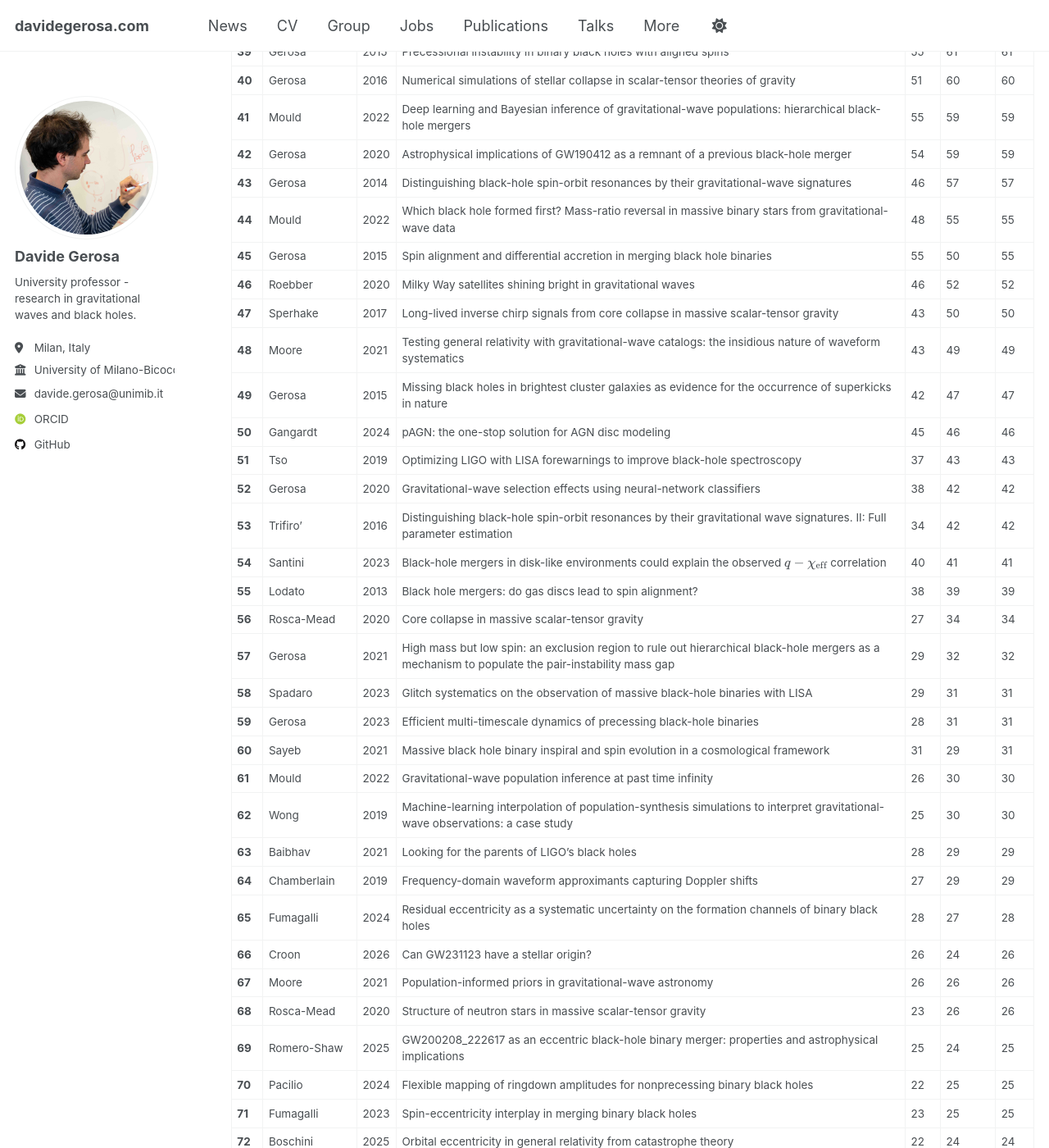
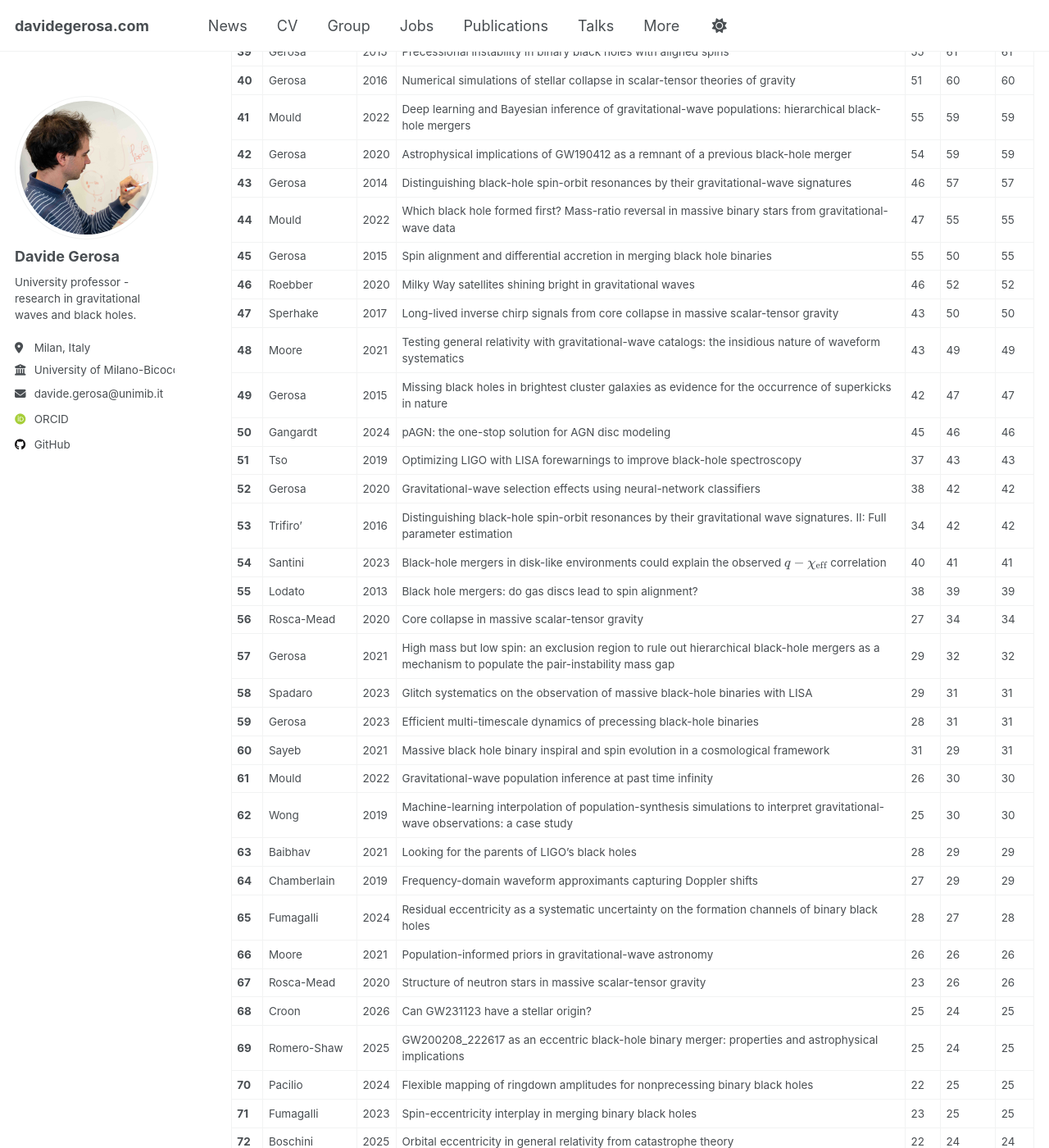
Before and after one commit to dgerosa/website, a Jekyll site: the page built from _pages/citations.md, in a window 1280 px wide and 1400 px high, scrolled down 2047 px. Shown: the whole window at 82% size. Built offline with Jekyll 4.4.1, drawn with Linux system fonts in a browser that asks for light colours; some web fonts are replaced; some of the changed text lies outside the part shown.

Commit message:
Website update from workflow

```diff
--- a/_pages/_citations.md
+++ b/_pages/_citations.md
@@ -52,7 +52,7 @@
 | **41** | Mould | 2022 | Deep learning and Bayesian inference of gravitational-wave populations: hierarchical black-hole mergers | 55 | 59 | 59 |
 | **42** | Gerosa | 2020 | Astrophysical implications of GW190412 as a remnant of a previous black-hole merger | 54 | 59 | 59 |
 | **43** | Gerosa | 2014 | Distinguishing black-hole spin-orbit resonances by their gravitational-wave signatures | 46 | 57 | 57 |
-| **44** | Mould | 2022 | Which black hole formed first? Mass-ratio reversal in massive binary stars from gravitational-wave data | 48 | 55 | 55 |
+| **44** | Mould | 2022 | Which black hole formed first? Mass-ratio reversal in massive binary stars from gravitational-wave data | 47 | 55 | 55 |
 | **45** | Gerosa | 2015 | Spin alignment and differential accretion in merging black hole binaries | 55 | 50 | 55 |
 | **46** | Roebber | 2020 | Milky Way satellites shining bright in gravitational waves | 46 | 52 | 52 |
 | **47** | Sperhake | 2017 | Long-lived inverse chirp signals from core collapse in massive scalar-tensor gravity | 43 | 50 | 50 |
@@ -74,9 +74,9 @@
 | **63** | Baibhav | 2021 | Looking for the parents of LIGO's black holes | 28 | 29 | 29 |
 | **64** | Chamberlain | 2019 | Frequency-domain waveform approximants capturing Doppler shifts | 27 | 29 | 29 |
 | **65** | Fumagalli | 2024 | Residual eccentricity as a systematic uncertainty on the formation channels of binary black holes | 28 | 27 | 28 |
-| **66** | Croon | 2026 | Can GW231123 have a stellar origin? | 26 | 24 | 26 |
-| **67** | Moore | 2021 | Population-informed priors in gravitational-wave astronomy | 26 | 26 | 26 |
-| **68** | Rosca-Mead | 2020 | Structure of neutron stars in massive scalar-tensor gravity | 23 | 26 | 26 |
+| **66** | Moore | 2021 | Population-informed priors in gravitational-wave astronomy | 26 | 26 | 26 |
+| **67** | Rosca-Mead | 2020 | Structure of neutron stars in massive scalar-tensor gravity | 23 | 26 | 26 |
+| **68** | Croon | 2026 | Can GW231123 have a stellar origin? | 25 | 24 | 25 |
 | **69** | Romero-Shaw | 2025 | GW200208_222617 as an eccentric black-hole binary merger: properties and astrophysical implications | 25 | 24 | 25 |
 | **70** | Pacilio | 2024 | Flexible mapping of ringdown amplitudes for nonprecessing binary black holes | 22 | 25 | 25 |
 | **71** | Fumagalli | 2023 | Spin-eccentricity interplay in merging binary black holes | 23 | 25 | 25 |
```
Also changed, not shown: other parts of _pages/_citations.md (+7 -7 lines), _pages/_group.md (+1 -1 lines), _pages/_publications.md (+1 -1 lines), _pages/_talks.md (+1 -1 lines).
